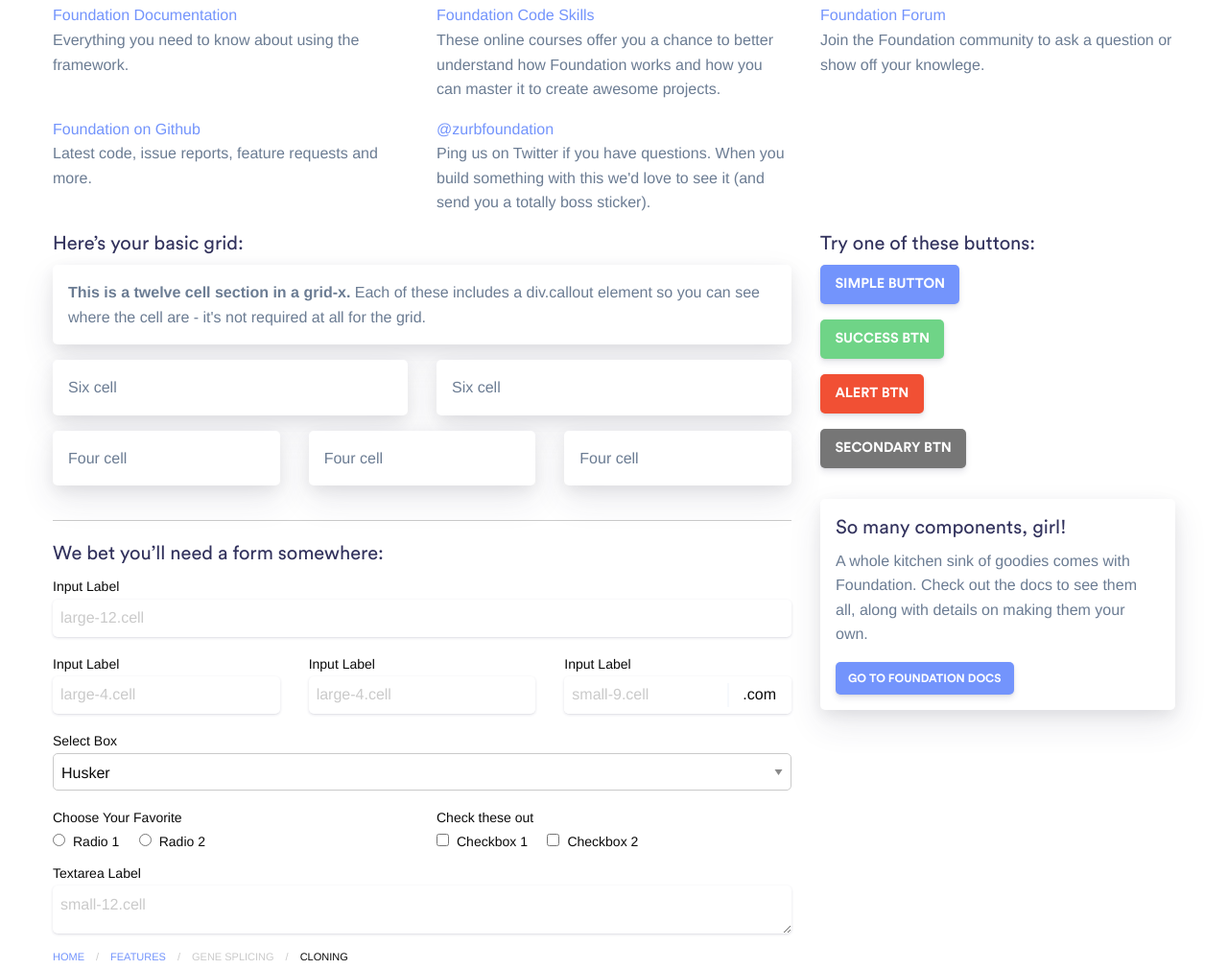
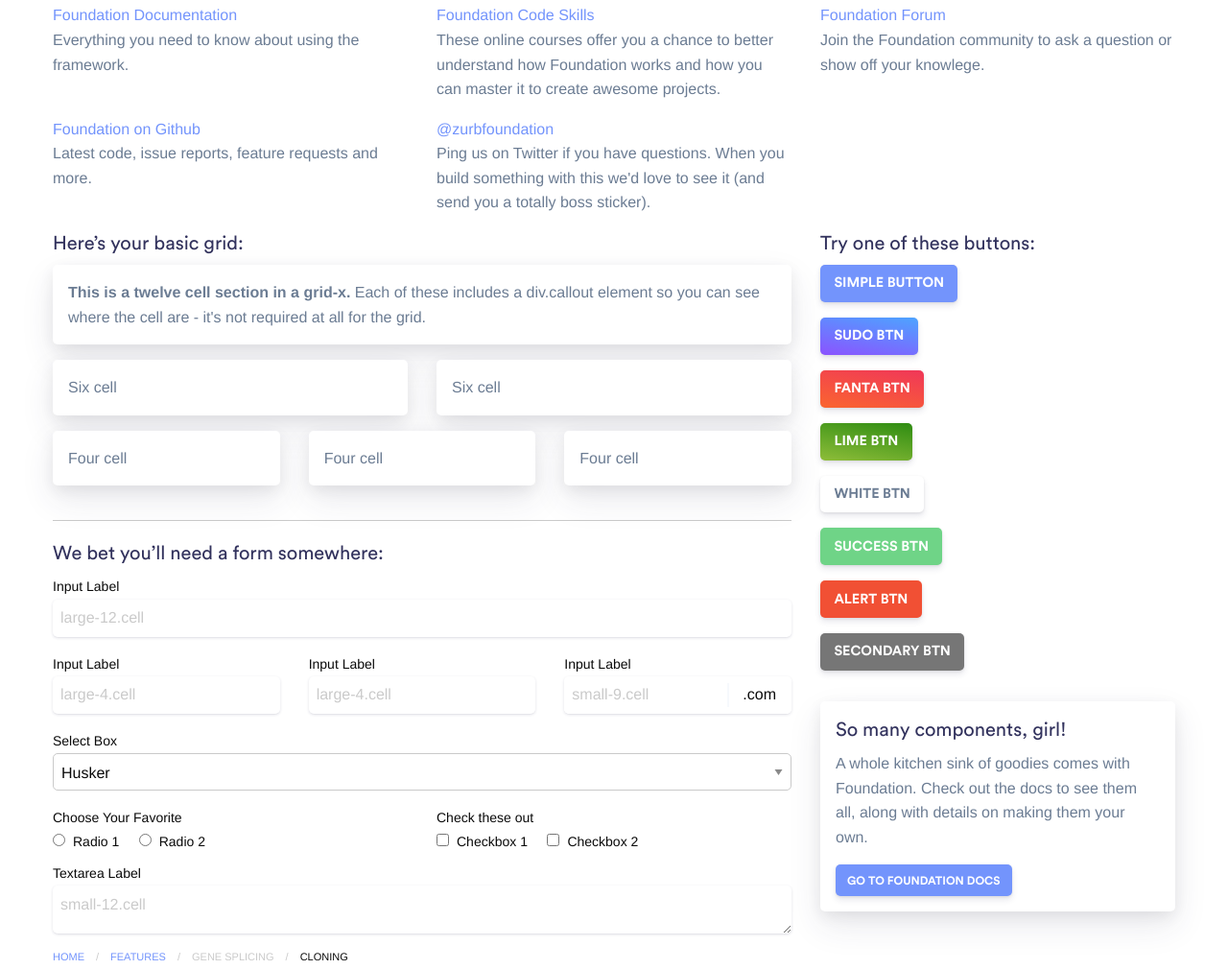
Before and after one commit to sudouc/sudo-web-framework, a website: page index.html in a window 1280 px wide. Shown: the part 606-1616 px from the top of the page at 96% size. Drawn offline with nearby package versions, Linux system fonts and the light colour scheme; a web font is replaced by a local one.

Commit message:
Gradient Fixes and Buton Gradients

```diff
--- a/index.html
+++ b/index.html
@@ -52,6 +52,12 @@
                     <p><a href="https://twitter.com/ZURBfoundation">@zurbfoundation</a><br />Ping us on Twitter if you have questions. When you build something with this we'd love to see it (and send you a totally boss sticker).</p>
                 </div>
             </div>
+        </div>
+    </div>
+
+    <div class="grid-x grid-padding-x">
+        <div class="cell auto">
+            <div class="sudo gradient"></div>
         </div>
     </div>
 
@@ -161,6 +167,10 @@
         <div class="large-4 medium-4 cell">
             <h5>Try one of these buttons:</h5>
             <p><a href="#" class="button">Simple Button</a><br/>
+                <a href="#" class="sudo button">Sudo Btn</a><br/>
+                <a href="#" class="fanta button">Fanta Btn</a><br/>
+                <a href="#" class="lime button">Lime Btn</a><br/>
+                <a href="#" class="white button">White Btn</a><br/>
                 <a href="#" class="success button">Success Btn</a><br/>
                 <a href="#" class="alert button">Alert Btn</a><br/>
                 <a href="#" class="secondary button">Secondary Btn</a></p>
--- a/package.json
+++ b/package.json
@@ -1,6 +1,6 @@
 {
   "name": "sudo-web-framework",
-  "version": "0.1.6",
+  "version": "0.1.7",
   "description": "Web Framework for Sudo – Sits ontop of Foundation from Zurb",
   "main": "gulpfile.js",
   "devDependencies": {
--- a/scss/components/_button.scss
+++ b/scss/components/_button.scss
@@ -1,5 +1,9 @@
+
+$button-gradient-palette: $sudo-gradient-palette !default;
+
 @mixin sudo-button {
   .button {
+    border: none;
     text-transform: uppercase;
     -webkit-transition: all .15s ease;
     transition: all .15s ease;
@@ -7,10 +11,22 @@
     font-weight: 600;
     font-family: $header-font-family;
 
+    @each $name, $color in $button-gradient-palette {
+      &.#{$name} {
+        @include sw-gradient($name);
+      }
+    }
+
+    &.white {
+      background-color: #fff;
+      color: #6b7c93;
+    }
+
     &:hover {
       -webkit-transform: translateY(-2px);
       transform: translateY(-2px);
       box-shadow: 0 7px 14px rgba(50, 50, 93, 0.1), 0 3px 6px rgba(0, 0, 0, 0.08);
     }
   }
+
 }
--- a/scss/components/_forms.scss
+++ b/scss/components/_forms.scss
@@ -7,7 +7,7 @@
     &:focus {
       border: none;
       outline: none;
-      box-shadow: 0 4px 6px rgba(50,50,93,.11), 0 1px 3px rgba(0,0,0,.08);
+      box-shadow: 0 2px 6px rgba(50,50,93,.11), 0 1px 3px rgba(0,0,0,.08);
     }
   }
 
--- a/scss/util/_gradient.scss
+++ b/scss/util/_gradient.scss
@@ -1,9 +1,11 @@
-@mixin sw-gradient($name, $hover: true) {
+@mixin sw-gradient($name, $hover: false) {
+
   $color1: nth(map-get($sudo-gradient-palette, $name), 1);
   $color2: nth(map-get($sudo-gradient-palette, $name), 2);
 
   background: $color1; /* Old browsers */
 
+  background-image: linear-gradient( 11deg, $color1 0%, $color2 100%);
   background-image: -moz-linear-gradient( 11deg, $color1 0%, $color2 100%);
   background-image: -webkit-linear-gradient( 11deg, $color1 0%, $color2 100%);
   background-image: -ms-linear-gradient( 11deg, $color1 0%, $color2 100%);
```
Also changed, not shown: css/app.css, scss/app.scss (line endings or trailing spaces).
